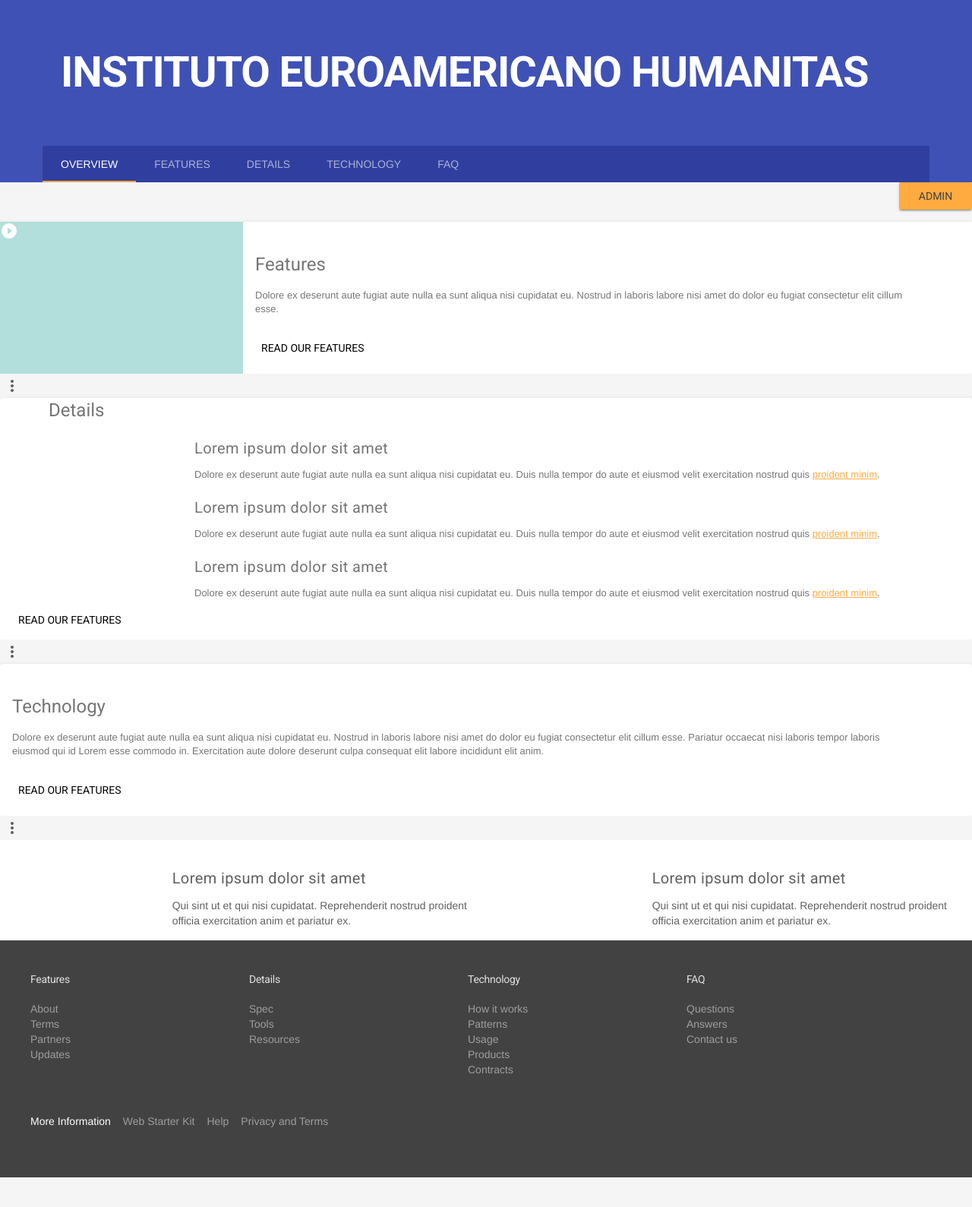
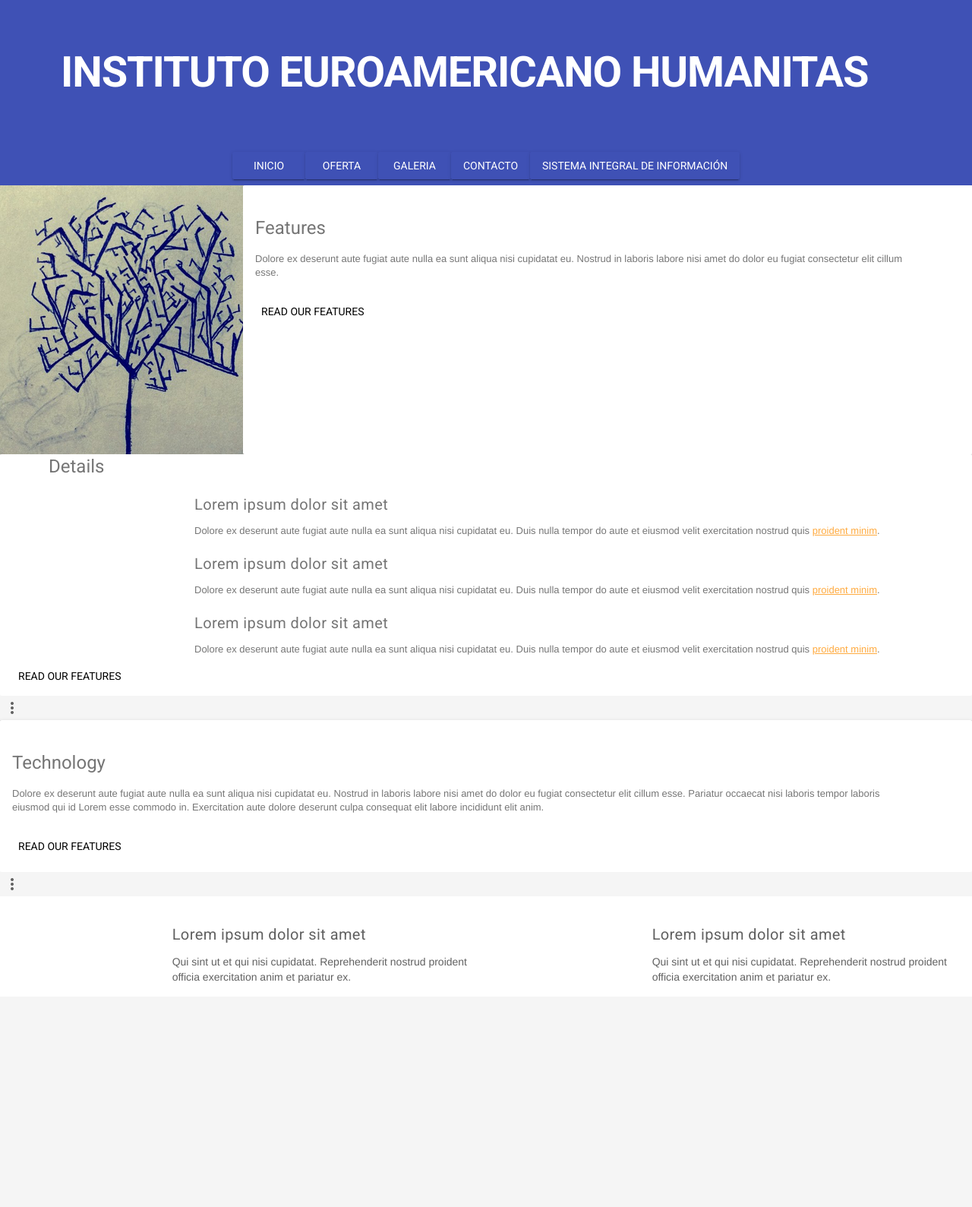
Before and after one commit to agusvama/Humanitas, a Django app: page / in a window 1280 px wide. Shown: the top 1589 px of the page at 76% size. Run offline with Django 3.2, Linux system fonts and the light colour scheme.

Commit message:
cambios: tabs->botones, templates de todos los destinos de botones OK

```diff
--- a/inicio/urls.py
+++ b/inicio/urls.py
@@ -3,4 +3,8 @@ from .views import index
 
 urlpatterns = patterns('',
     url(r'^$' , 'inicio.views.index'), #dar la vista que creamos
+    url(r'^oferta/' , 'inicio.views.oferta'),
+    url(r'^galeria/' , 'inicio.views.oferta'),
+    url(r'^contacto/' , 'inicio.views.oferta'),
+
 )
--- a/inicio/views.py
+++ b/inicio/views.py
@@ -4,3 +4,12 @@ from django.shortcuts import render_to_response
 ##requiere un html para renderizaar la vista
 def index(request):
     return render_to_response('inicio/index.html') #mandar el template a utilizar
+
+def oferta(request):
+    return render_to_response('inicio/oferta.html')
+
+def galeria(request):
+    return render_to_response('inicio/galeria.html')
+
+def contacto(request):
+    return render_to_response('inicio/contacto.html')
--- a/templates/inicio/index.html
+++ b/templates/inicio/index.html
@@ -76,25 +76,36 @@
           </div>
           <div class="mdl-layout--large-screen-only mdl-layout__header-row">
           </div>
-          <div class="mdl-layout__tab-bar mdl-js-ripple-effect mdl-color--primary-dark">
-            <a href="#overview" class="mdl-layout__tab is-active">Overview</a>
-            <a href="#features" class="mdl-layout__tab">Features</a>
-            <a href="#features" class="mdl-layout__tab">Details</a>
-            <a href="#features" class="mdl-layout__tab">Technology</a>
-            <a href="#features" class="mdl-layout__tab">FAQ</a>
-
+          <div class="mdl-grid">
+              <a href="/" class="mdl-button mdl-js-button mdl-button--raised mdl-js-ripple-effect mdl-button--colored">
+                  Inicio
+              </a>
+              <!--a href="/oferta" class="mdl-layout__tab">Oferta</a-->
+              <a href="/oferta" class="mdl-button mdl-js-button mdl-button--raised mdl-js-ripple-effect mdl-button--colored">
+                  Oferta
+              </a>
+              <!--a href="#features" class="mdl-layout__tab">Galeria</a-->
+              <a href="/galeria" class="mdl-button mdl-js-button mdl-button--raised mdl-js-ripple-effect mdl-button--colored">
+                  Galeria
+              </a>
+              <!--a href="#features" class="mdl-layout__tab">Instalaciones</a-->
+              <!--a href="#features" class="mdl-layout__tab">Contacto</a-->
+              <a href="/contacto" class="mdl-button mdl-js-button mdl-button--raised mdl-js-ripple-effect mdl-button--colored">
+                  Contacto
+              </a>
+              <!--a href="/admin" class="mdl-layout__tab">Sistema Integral</a-->
+              <a href="/admin" class="mdl-button mdl-js-button mdl-button--raised mdl-js-ripple-effect mdl-button--colored">
+                  Sistema Integral de Información
+              </a>
           </div>
         </header>
         <main class="mdl-layout__content">
-            <P ALIGN=right>
-            <a href="/admin" class="mdl-button mdl-js-button mdl-button--raised
-                mdl-js-ripple-effect mdl-button--accent">
-                Admin
-            </a>
           <div class="mdl-layout__tab-panel is-active" id="overview">
+            <!--PRIMERA SECCION-->
             <section class="section--center mdl-grid mdl-grid--no-spacing mdl-shadow--2dp">
               <header class="section__play-btn mdl-cell mdl-cell--3-col-desktop mdl-cell--2-col-tablet mdl-cell--4-col-phone mdl-color--teal-100 mdl-color-text--white">
-                <i class="material-icons">play_circle_filled</i>
+                <!--i class="material-icons">play_circle_filled</i-->
+                <img src="{% static 'img/arbolito.png' %}">
               </header>
               <div class="mdl-card mdl-cell mdl-cell--9-col-desktop mdl-cell--6-col-tablet mdl-cell--4-col-phone">
                 <div class="mdl-card__supporting-text">
@@ -105,15 +116,8 @@
                   <a href="#" class="mdl-button">Read our features</a>
                 </div>
               </div>
-              <button class="mdl-button mdl-js-button mdl-js-ripple-effect mdl-button--icon" id="btn1">
-                <i class="material-icons">more_vert</i>
-              </button>
-              <ul class="mdl-menu mdl-js-menu mdl-menu--bottom-right" for="btn1">
-                <li class="mdl-menu__item">Lorem</li>
-                <li class="mdl-menu__item" disabled>Ipsum</li>
-                <li class="mdl-menu__item">Dolor</li>
-              </ul>
             </section>
+            <!--END PRIMERA SECCION-->
             <section class="section--center mdl-grid mdl-grid--no-spacing mdl-shadow--2dp">
               <div class="mdl-card mdl-cell mdl-cell--12-col">
                 <div class="mdl-card__supporting-text mdl-grid mdl-grid--no-spacing">
@@ -244,59 +248,7 @@
               </div>
             </section>
           </div>
-          <footer class="mdl-mega-footer">
-            <div class="mdl-mega-footer--middle-section">
-              <div class="mdl-mega-footer--drop-down-section">
-                <input class="mdl-mega-footer--heading-checkbox" type="checkbox" checked>
-                <h1 class="mdl-mega-footer--heading">Features</h1>
-                <ul class="mdl-mega-footer--link-list">
-                  <li><a href="#">About</a></li>
-                  <li><a href="#">Terms</a></li>
-                  <li><a href="#">Partners</a></li>
-                  <li><a href="#">Updates</a></li>
-                </ul>
-              </div>
-              <div class="mdl-mega-footer--drop-down-section">
-                <input class="mdl-mega-footer--heading-checkbox" type="checkbox" checked>
-                <h1 class="mdl-mega-footer--heading">Details</h1>
-                <ul class="mdl-mega-footer--link-list">
-                  <li><a href="#">Spec</a></li>
-                  <li><a href="#">Tools</a></li>
-                  <li><a href="#">Resources</a></li>
-                </ul>
-              </div>
-              <div class="mdl-mega-footer--drop-down-section">
-                <input class="mdl-mega-footer--heading-checkbox" type="checkbox" checked>
-                <h1 class="mdl-mega-footer--heading">Technology</h1>
-                <ul class="mdl-mega-footer--link-list">
-                  <li><a href="#">How it works</a></li>
-                  <li><a href="#">Patterns</a></li>
-                  <li><a href="#">Usage</a></li>
-                  <li><a href="#">Products</a></li>
-                  <li><a href="#">Contracts</a></li>
-                </ul>
-              </div>
-              <div class="mdl-mega-footer--drop-down-section">
-                <input class="mdl-mega-footer--heading-checkbox" type="checkbox" checked>
-                <h1 class="mdl-mega-footer--heading">FAQ</h1>
-                <ul class="mdl-mega-footer--link-list">
-                  <li><a href="#">Questions</a></li>
-                  <li><a href="#">Answers</a></li>
-                  <li><a href="#">Contact us</a></li>
-                </ul>
-              </div>
-            </div>
-            <div class="mdl-mega-footer--bottom-section">
-              <div class="mdl-logo">
-                More Information
-              </div>
-              <ul class="mdl-mega-footer--link-list">
-                <li><a href="https://developers.google.com/web/starter-kit/">Web Starter Kit</a></li>
-                <li><a href="#">Help</a></li>
-                <li><a href="#">Privacy and Terms</a></li>
-              </ul>
-            </div>
-          </footer>
+
         </main>
       </div>
       <!--a href="https://github.com/google/material-design-lite/blob/master/templates/text-only/" target="_blank" id="view-source" class="mdl-button mdl-js-button mdl-button--raised mdl-js-ripple-effect mdl-color--accent mdl-color-text--accent-contrast">View Source</a-->
```
Also changed, not shown: 2 other files.
